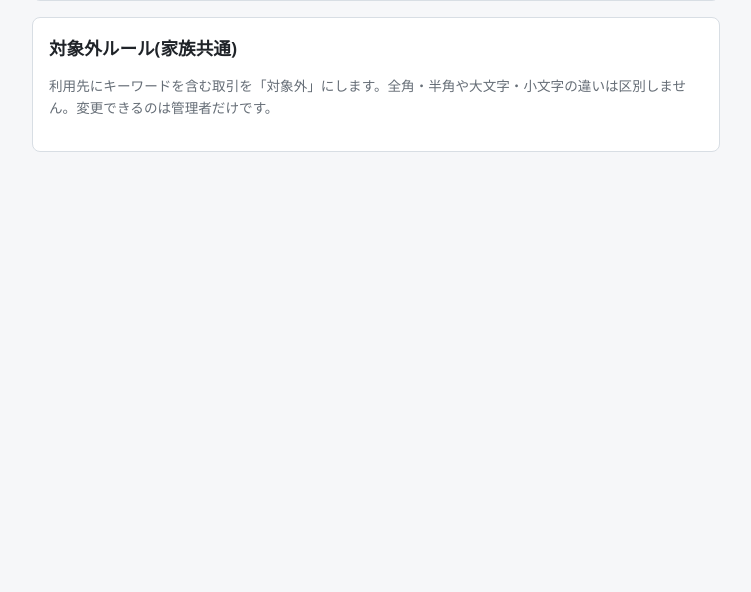
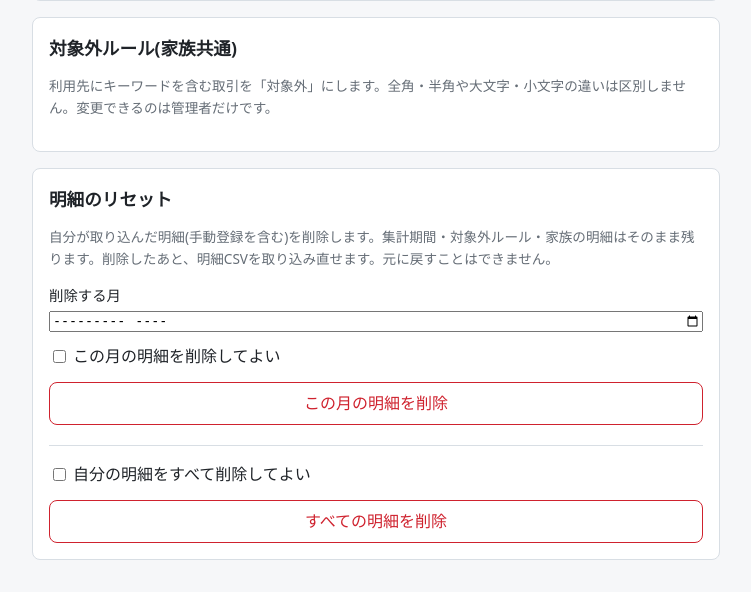
Before and after one commit to shun222hgdn-cmd/card-tracker-public, a Flask app: template cardtracker/templates/settings.html in a window 1280 px wide. Shown: the part 520-1112 px from the top of the page, without its empty margins (264-1015 px from the left). Before the commit the page ends 672 px from the top, so only its background shows below. Run offline with Flask 3, Linux system fonts and the light colour scheme; the template is opened without the code that fills it, so the values that code supplies are empty; parts of the project's set-up code (start-up, migrations or seed data) failed here and were passed over.

Commit message:
設定画面に明細のリセット機能(月ごと / すべて)を追加
- 自分の明細(CSV取込・手動登録)を、指定した月だけ、またはすべて削除できる
- 家族の明細・集計期間・対象外ルールは残す。確認のチェックが必須
- テスト3件を追加

```diff
--- a/cardtracker/static/style.css
+++ b/cardtracker/static/style.css
@@ -46,6 +46,8 @@ button.primary, .button.primary { background: var(--accent); border-color: var(-
 button.wide { width: 100%; }
 .link-button { border: none; background: none; padding: 4px 0; min-height: auto; color: var(--accent); text-decoration: underline; }
 .link-button.danger { color: var(--danger); }
+button.danger-button { border-color: var(--danger); color: var(--danger); }
+.reset-all { margin-top: 20px; padding-top: 16px; border-top: 1px solid var(--border); }
 .button-row { display: flex; flex-wrap: wrap; gap: 8px; }
 form { margin: 0; }
 
--- a/cardtracker/templates/settings.html
+++ b/cardtracker/templates/settings.html
@@ -46,4 +46,20 @@
   </form>
   {% endif %}
 </section>
+
+<section class="card">
+  <h2>明細のリセット</h2>
+  <p class="muted small">自分が取り込んだ明細(手動登録を含む)を削除します。集計期間・対象外ルール・家族の明細はそのまま残ります。削除したあと、明細CSVを取り込み直せます。元に戻すことはできません。</p>
+  <form method="post" action="{{ url_for('main.reset_data') }}" class="stack">
+    {{ csrf_field() }}
+    <label>削除する月 <input type="month" name="month" required></label>
+    <label class="radio"><input type="checkbox" name="confirm" value="1" required> この月の明細を削除してよい</label>
+    <button type="submit" class="danger-button">この月の明細を削除</button>
+  </form>
+  <form method="post" action="{{ url_for('main.reset_data') }}" class="stack reset-all">
+    {{ csrf_field() }}
+    <label class="radio"><input type="checkbox" name="confirm" value="1" required> 自分の明細をすべて削除してよい</label>
+    <button type="submit" class="danger-button">すべての明細を削除</button>
+  </form>
+</section>
 {% endblock %}
```
Also changed, not shown: cardtracker/views.py (+24 -2 lines), tests/test_app.py (+32 -0 lines), README.md.
